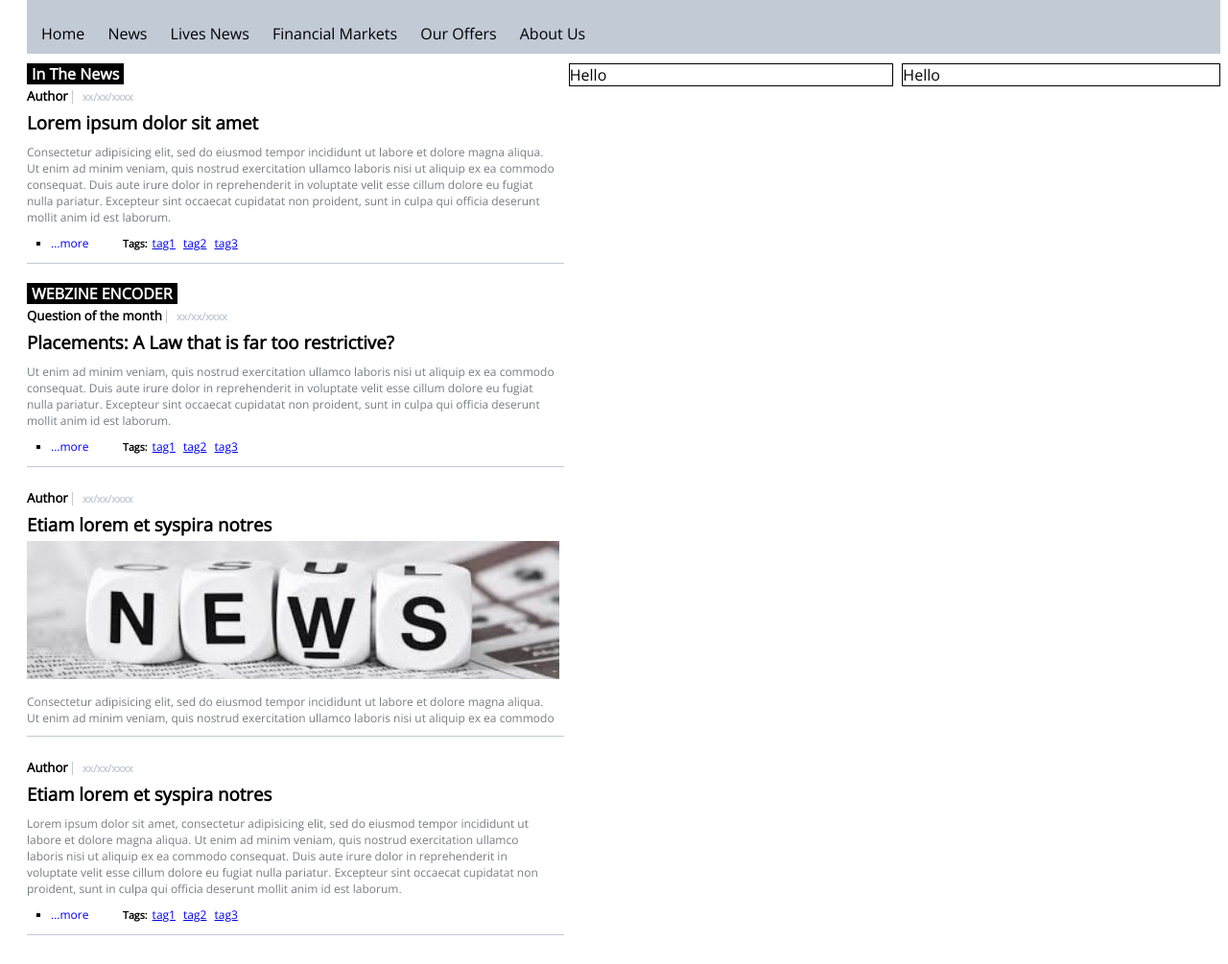
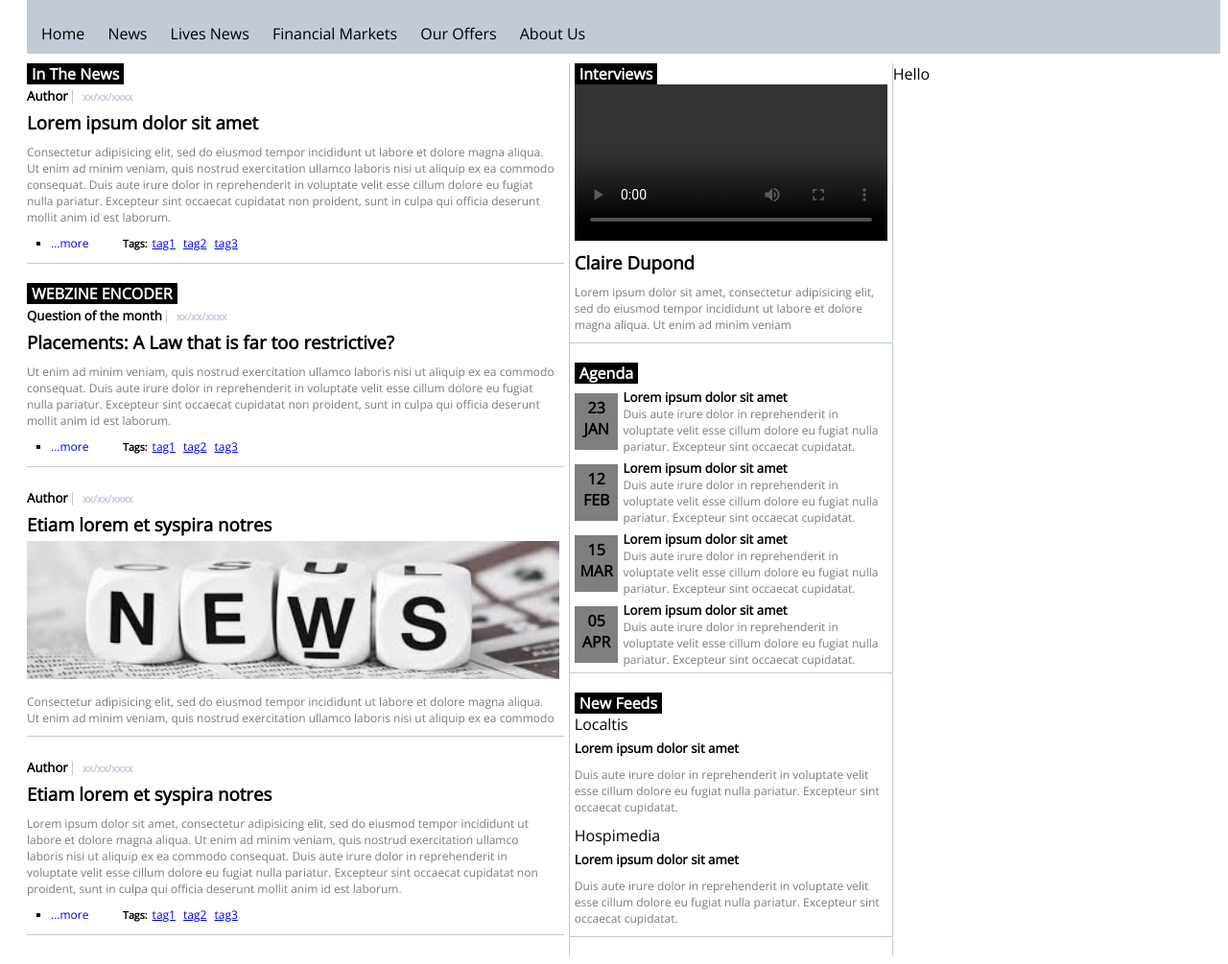
Before and after one commit to zmrram/LayoutImg-to-HTML-Practice, a plain HTML site: page index.html in a window 1280 px wide. Shown: the part 67-1072 px from the top of the page at 96% size. Drawn offline with nearby package versions, Linux system fonts and the light colour scheme.

Commit message:
last uppdate for the day

```diff
--- a/css/style.css
+++ b/css/style.css
@@ -95,17 +95,18 @@
 
   .content {
       margin-top: 10px;
+      display: flex;
   }
 
   .second-content {
-      border: 1px solid;
       max-width: 27%;
+      border-left: 1px solid #c2cad6;
+      border-right: 1px solid #c2cad6;
       width: 27%;
       float: left;
   }
 
   .side-bar {
-      border: 1px solid;
       max-width: 26.5%;
       width: 26.5%;
       float: right;
@@ -194,3 +195,38 @@
   .links:hover {
   	color: #a0aaba;
   }
+
+  .second-content section {
+  	padding-left: 5px;
+    padding-right: 5px;
+    margin-bottom: 20px;
+    border-bottom: 1px solid #c2cad6;
+  }
+
+  .agenda {
+  	display: flex;
+  	margin-top: 5px;
+  	margin-bottom: 5px;
+  }
+  .calendar {
+  	text-align: center;
+  	font-weight: bold;
+  	float: left;
+  	background-color: rgba(0,0,0,0.5);
+  	margin-top: 5px;
+  	margin-bottom: 5px;
+  	padding: 4px 4px 4px 4px;
+  	width: 100px;
+  }
+
+  .agenda p {
+  	margin-top : 0;
+  	margin-bottom: 0;
+  	padding-right: 0;
+  	padding-left: 5px;
+  }
+  .agenda h5 {
+  	padding-left: 5px;
+  	margin-top : 0;
+  	margin-bottom: 0;
+  }
--- a/index.html
+++ b/index.html
@@ -2,7 +2,7 @@
 <html>
 
 <head>
-    <title>IMG2WebPage Practice</title>
+    <title>TH Times</title>
     <link rel="stylesheet" type="text/css" href="css/style.css">
     <link href="https://fonts.googleapis.com/css?family=Open+Sans" rel="stylesheet">
 </head>
@@ -10,7 +10,7 @@
 <body>
     <header class="container">
         <div class="logo">
-            <h1>My Page<h1></div>
+            <h1>TH Times<h1></div>
         <div class= "top-nav">
         	<ul>
         		<li><a href="#">Newsletter</a></li>
@@ -145,7 +145,77 @@
     		</section>
     	</section>
     	<section class = "second-content">
-    		Hello
+    		<section>
+    			<h4>Interviews</h4>
+    			<video controls width="100%"></video>
+    			<div>
+    				<h3>Claire Dupond</h3>
+    				<p>Lorem ipsum dolor sit amet, consectetur adipisicing elit, sed do eiusmod
+    				tempor incididunt ut labore et dolore magna aliqua. Ut enim ad minim veniam </p>
+    			</div>
+    		</section>
+    		<section>
+    			<h4>Agenda</h4>
+    			<div>
+    				<div class = "agenda">
+    					<div class = "calendar">
+    						23 <br> JAN
+    					</div>
+    					<div>
+    						<h5>Lorem ipsum dolor sit amet</h5>
+    						<p>Duis aute irure dolor in reprehenderit in voluptate velit esse
+    						cillum dolore eu fugiat nulla pariatur. Excepteur sint occaecat cupidatat.</p>
+    					</div>
+    				</div>
+    				<div class = "clearfix agenda">
+    					<div class = "calendar">
+    						12 <br> FEB
+    					</div>
+    					<div>
+    						<h5>Lorem ipsum dolor sit amet</h5>
+    						<p>Duis aute irure dolor in reprehenderit in voluptate velit esse
+    						cillum dolore eu fugiat nulla pariatur. Excepteur sint occaecat cupidatat.</p>
+    					</div>
+    				</div>
+    				<div class = "clearfix agenda">
+    					<div class = "calendar">
+    						15 <br> MAR
+    					</div>
+    					<div>
+    						<h5>Lorem ipsum dolor sit amet</h5>
+    						<p>Duis aute irure dolor in reprehenderit in voluptate velit esse
+    						cillum dolore eu fugiat nulla pariatur. Excepteur sint occaecat cupidatat.</p>
+    					</div>
+    				</div>
+    				<div class = "clearfix agenda">
+    					<div class = "calendar">
+    						05 <br> APR
+    					</div>
+    					<div>
+    						<h5>Lorem ipsum dolor sit amet</h5>
+    						<p>Duis aute irure dolor in reprehenderit in voluptate velit esse
+    						cillum dolore eu fugiat nulla pariatur. Excepteur sint occaecat cupidatat.</p>
+    					</div>
+    				</div>
+    			</div>
+    		</section>
+    		<section>
+    			<h4>New Feeds</h4>
+    			<div>
+    				<div>
+    					<a class = "links" href="#">Localtis</a>
+    					<h5>Lorem ipsum dolor sit amet</h5>
+    					<p>Duis aute irure dolor in reprehenderit in voluptate velit esse
+    						cillum dolore eu fugiat nulla pariatur. Excepteur sint occaecat cupidatat.</p>
+    				</div>
+    				<div>
+    					<a class = "links" href="#">Hospimedia</a>
+    					<h5>Lorem ipsum dolor sit amet</h5>
+    					<p>Duis aute irure dolor in reprehenderit in voluptate velit esse
+    						cillum dolore eu fugiat nulla pariatur. Excepteur sint occaecat cupidatat.</p>
+    				</div>
+    			</div>
+    		</section>
     	</section>
     	<aside class = "side-bar">
     		Hello
```
